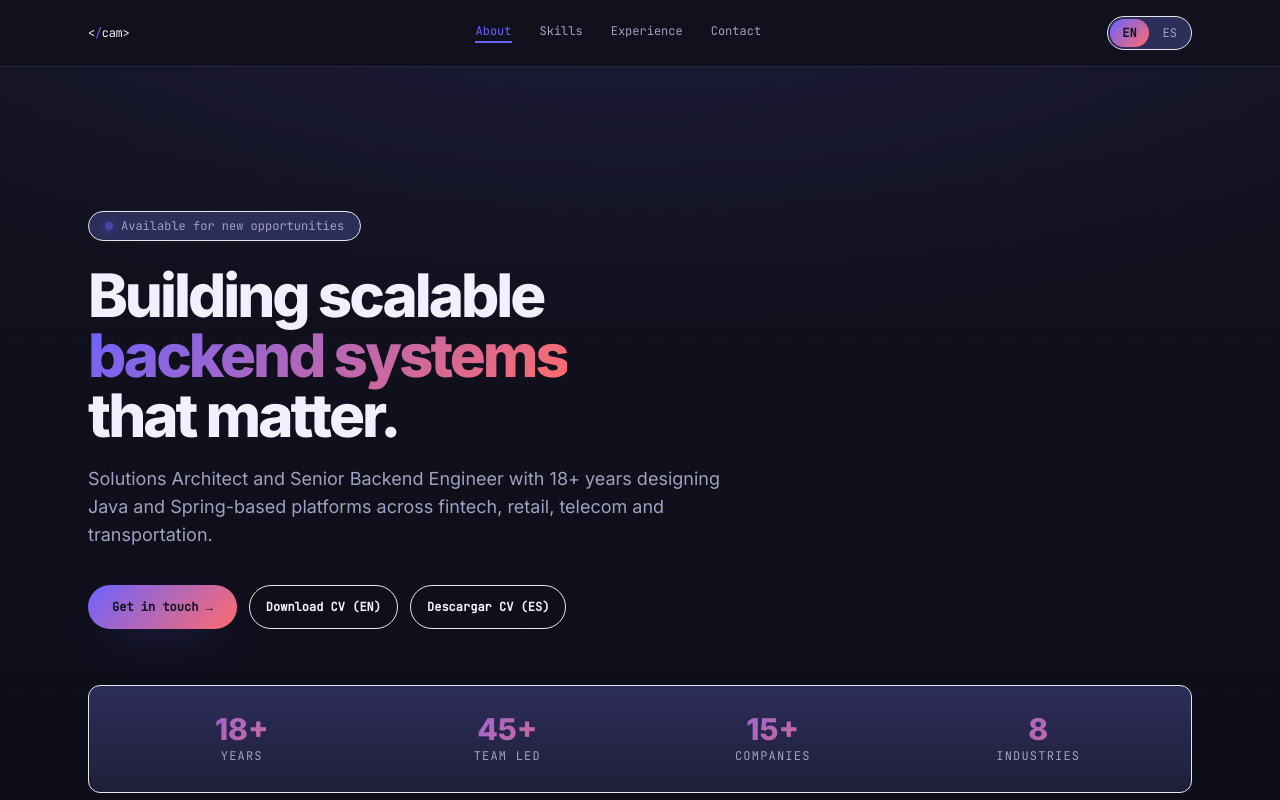
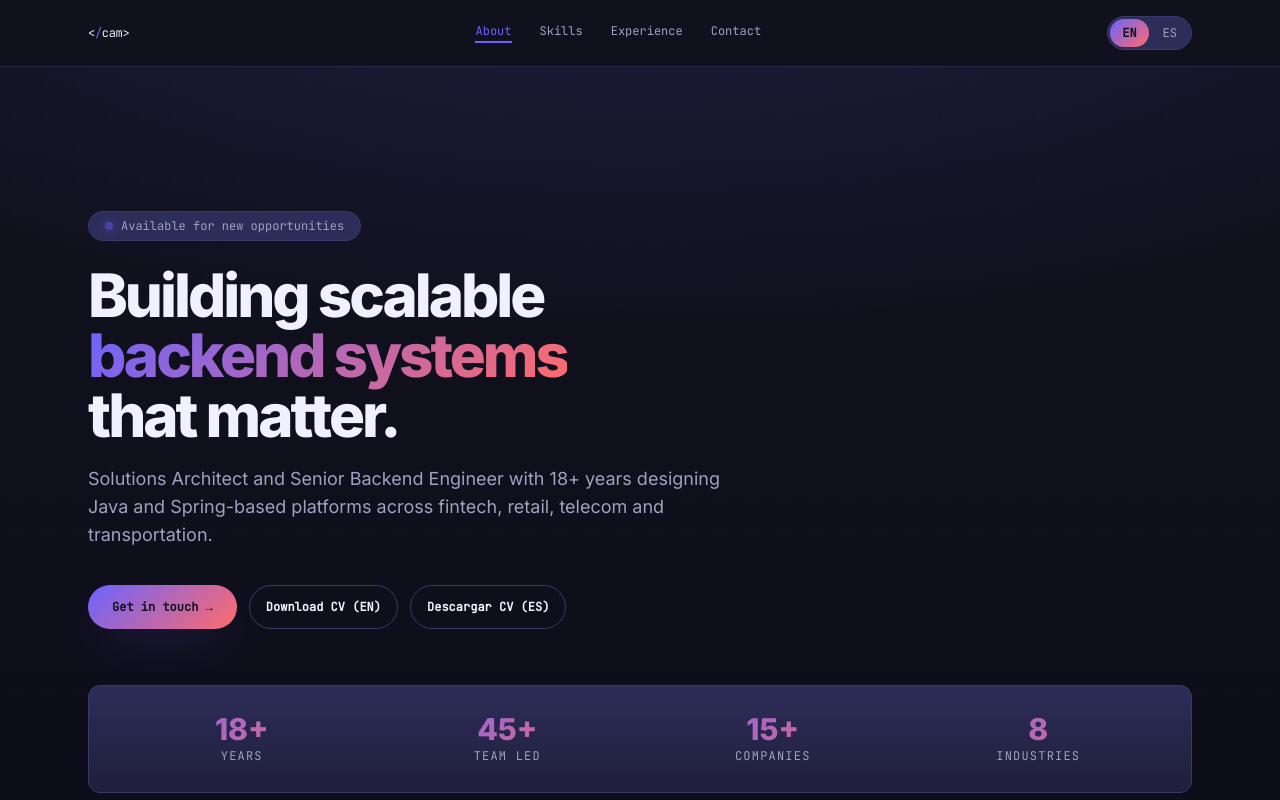
Before and after one commit to andresmontoyat/andresmontoyatco, a React (Vite) app: page / in a window 1280 px wide. Shown: the top 800 px of the page. Built offline with nearby package versions, Linux system fonts and the light colour scheme; a web font is replaced by a local one.

Commit message:
fix(milestone): add missing ink-400 token to tailwind palette

```diff
--- a/tailwind.config.js
+++ b/tailwind.config.js
@@ -13,6 +13,7 @@ module.exports = {
           700: '#1F1F3A',
           600: '#252545',
           500: '#2D2D5A',
+          400: '#3A3A6A',
         },
         // Brand accent — bold indigo/violet replaces dated neon cyan
         brand: {
```
